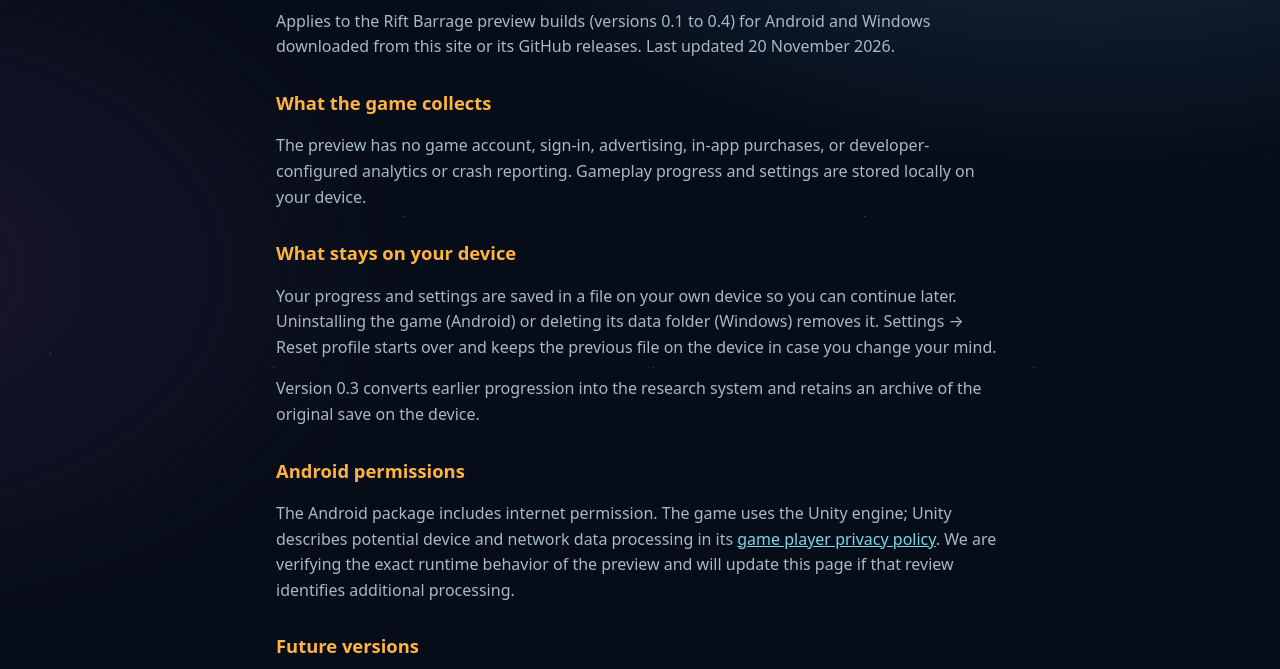
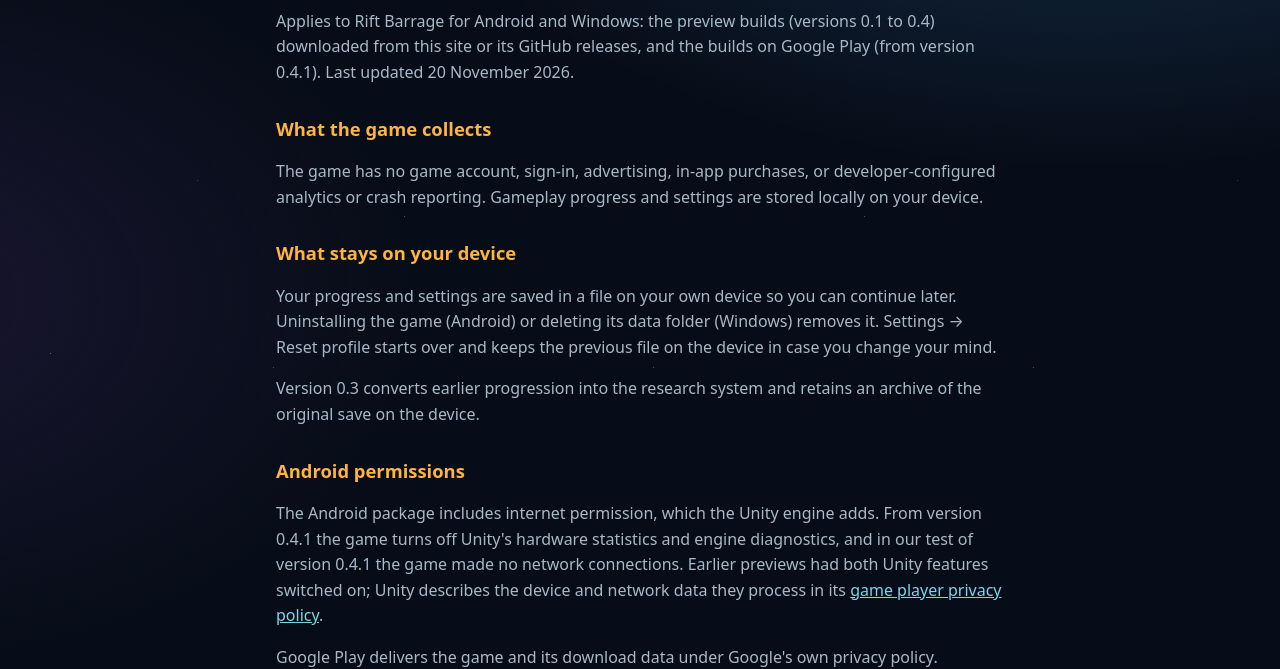
Before and after one commit to cristiangirlea/rift-barrage, a plain HTML site: page site/privacy/index.html in a window 1280 px wide. Shown: the part 142-811 px from the top of the page. Drawn offline with Linux system fonts and the light colour scheme.

Commit message:
Privacy covers the Google Play build; hero stats show 34 ships

```diff
--- a/site/privacy/index.html
+++ b/site/privacy/index.html
@@ -13,17 +13,18 @@
   <main class="doc">
     <p class="kicker"><a href="../">← Rift Barrage</a></p>
     <h1>Privacy</h1>
-    <p>Applies to the Rift Barrage preview builds (versions 0.1 to 0.4) for Android and Windows downloaded from this site or its GitHub releases. Last updated 20 November 2026.</p>
+    <p>Applies to Rift Barrage for Android and Windows: the preview builds (versions 0.1 to 0.4) downloaded from this site or its GitHub releases, and the builds on Google Play (from version 0.4.1). Last updated 20 November 2026.</p>
 
     <h2>What the game collects</h2>
-    <p>The preview has no game account, sign-in, advertising, in-app purchases, or developer-configured analytics or crash reporting. Gameplay progress and settings are stored locally on your device.</p>
+    <p>The game has no game account, sign-in, advertising, in-app purchases, or developer-configured analytics or crash reporting. Gameplay progress and settings are stored locally on your device.</p>
 
     <h2>What stays on your device</h2>
     <p>Your progress and settings are saved in a file on your own device so you can continue later. Uninstalling the game (Android) or deleting its data folder (Windows) removes it. Settings → Reset profile starts over and keeps the previous file on the device in case you change your mind.</p>
     <p>Version 0.3 converts earlier progression into the research system and retains an archive of the original save on the device.</p>
 
     <h2>Android permissions</h2>
-    <p>The Android package includes internet permission. The game uses the Unity engine; Unity describes potential device and network data processing in its <a href="https://unity.com/legal/game-player-and-app-user-privacy-policy">game player privacy policy</a>. We are verifying the exact runtime behavior of the preview and will update this page if that review identifies additional processing.</p>
+    <p>The Android package includes internet permission, which the Unity engine adds. From version 0.4.1 the game turns off Unity's hardware statistics and engine diagnostics, and in our test of version 0.4.1 the game made no network connections. Earlier previews had both Unity features switched on; Unity describes the device and network data they process in its <a href="https://unity.com/legal/game-player-and-app-user-privacy-policy">game player privacy policy</a>.</p>
+    <p>Google Play delivers the game and its download data under Google's own privacy policy.</p>
 
     <h2>Future versions</h2>
     <p>If a later version adds online features, ads or purchases, this page will be updated before that version is offered, and it will explain what is collected and why.</p>
```
Also changed, not shown: site/index.html (+1 -1 lines).
